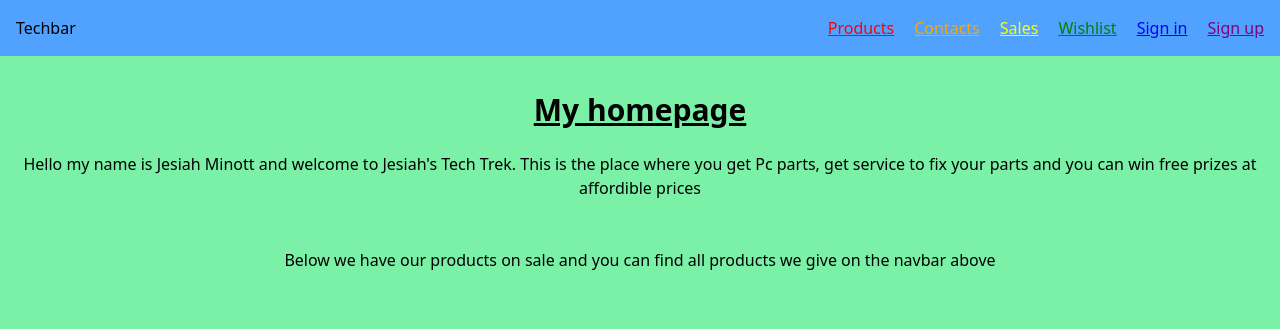
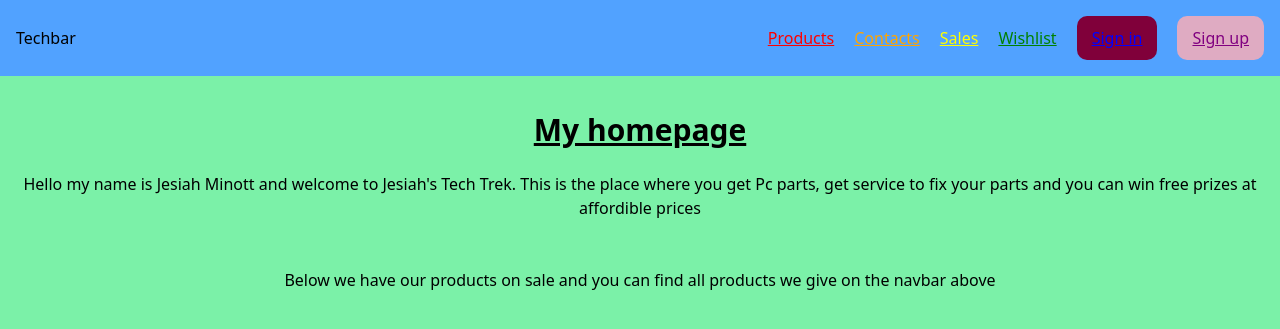
Before and after one commit to Jesiahm67/jesiah_tech_trek, a Flask app: page / in a window 1280 px wide. Shown: the top 329 px of the page. Run offline with Flask 3, Linux system fonts and the light colour scheme.

Commit message:
Added_to_home_laptop

```diff
--- a/templates/components/navbar.html.jinja
+++ b/templates/components/navbar.html.jinja
@@ -6,11 +6,35 @@
     <a style="color: orange; text-decoration-line:underline" href=""> Contacts </a>
     <a style="color: yellow; text-decoration-line:underline" href=""> Sales </a>
     <a style="color: green; text-decoration-line:underline" href=""> Wishlist</a>
-    <a style="color: blue; text-decoration-line:underline" href=""> Sign in </a>
-    <a style="color: purple; text-decoration-line:underline" href=""> Sign up </a>
+    <button><a style="color: blue; text-decoration-line:underline" href=""class="btn-link"> Sign in </a></button>
+    <button><a style="color: purple; text-decoration-line:underline" href="" class="button-link"> Sign up </a></button>
 
 
-
+<style>
+.btn-link {
+display: inline-block;
+padding: 10px 15px;
+background-color: rgb(128, 0, 58);
+color: white;
+text-decoration: none;
+border-radius: 10px;
+}
+.btn-link:hover {
+background-color: darkgreen;
+}
+</style>
+<style>
+.button-link {
+display: inline-block;
+padding: 10px 15px;
+background-color: rgb(223, 171, 194);
+text-decoration: none;
+border-radius: 10px;
+}
+.button-link:hover {
+background-color: orangered;
+}
+</style>
 </div>
 
 </nav>
```
